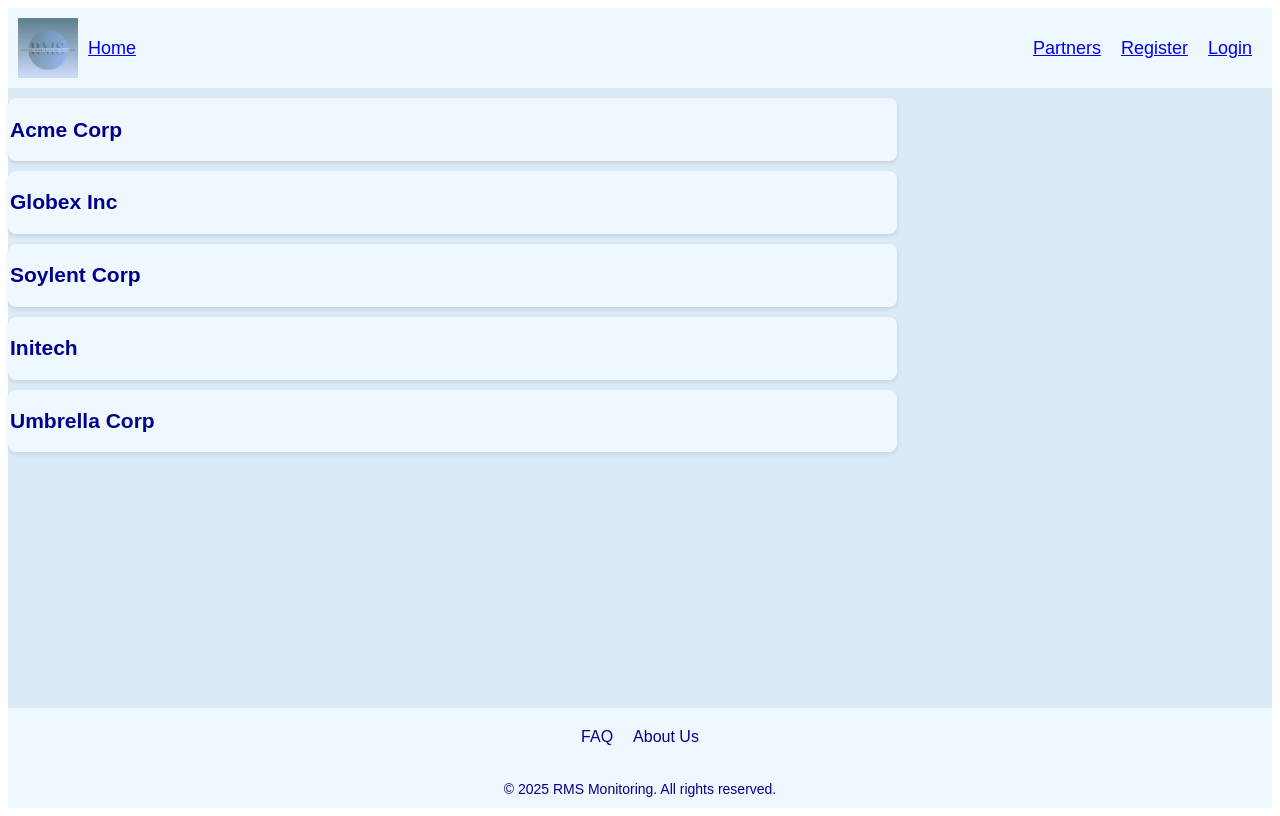
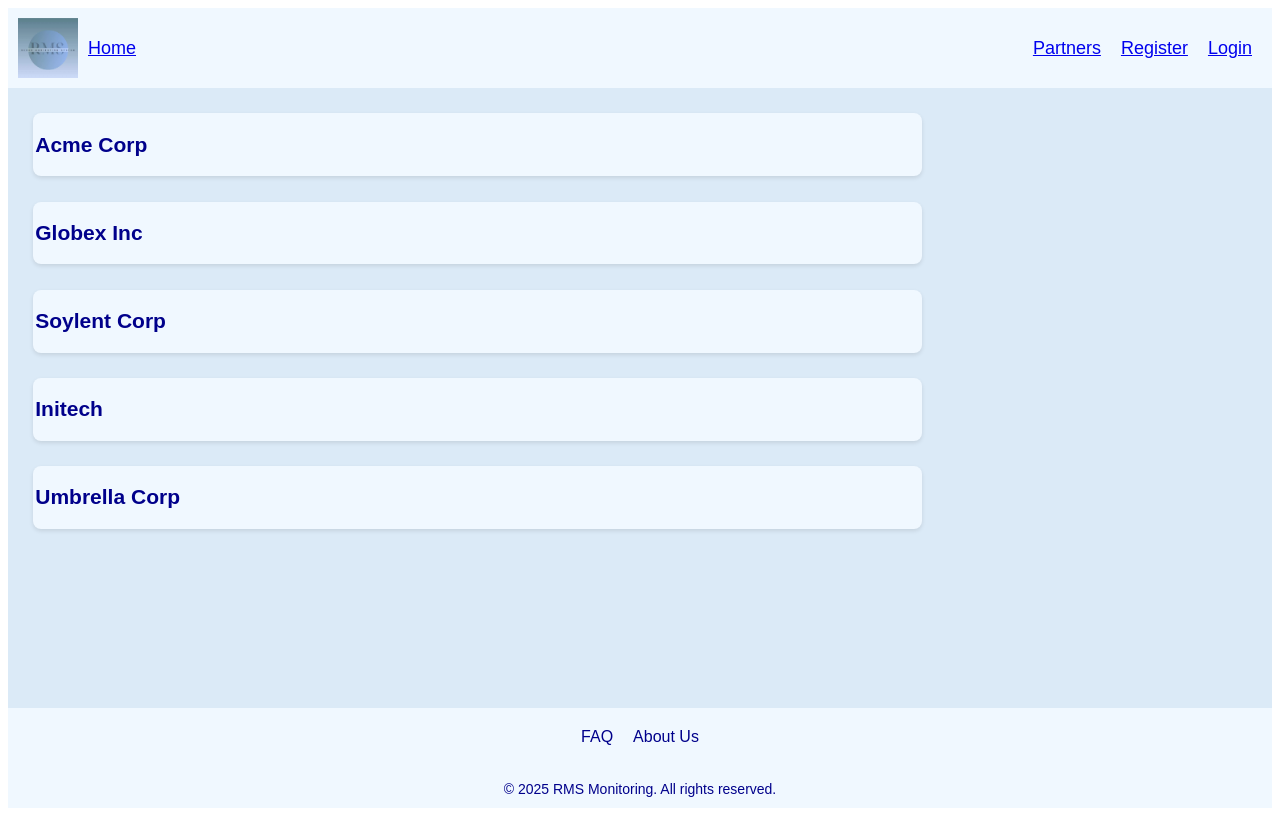
Before and after one commit to ricardo2509/clone-tabnews, a Next.js app: page /partners in a window 1280 px wide. Built offline with nearby package versions, Linux system fonts and the light colour scheme.

Commit message:
Updating css

```diff
--- a/pages/MissionVisionValues.js
+++ b/pages/MissionVisionValues.js
@@ -50,10 +50,10 @@ function Cards({ dataTitle, dataText }) {
 
 
 function Card({ item }) {
-    return <div className={item.title!=undefined ? s.cardTitle : s.card} style={{ width: item.width }}>
+    return <div className={item.title != undefined ? `${s.cardTitle} ${s.card}` : `${s.card}`} style={{ width: item.width }}>
         {item.title != undefined ? (
-                <h1>{(item.title)}</h1> )
-            :   (
+            <h1>{(item.title)}</h1>)
+            : (
                 <h2>{(item.text)}</h2>
             )
         }
--- a/pages/partners/index.js
+++ b/pages/partners/index.js
@@ -24,9 +24,9 @@ function Cards() {
     </div>
 }
 
-function Card(nome){
+function Card(nome) {
 
-    return <div className={s.cardPartner}>
+    return <div className={`${s.cardPartner} ${s.card}`}>
         <h2>{(nome.nome)}</h2>
     </div>
 }
--- a/pages/styles.module.css
+++ b/pages/styles.module.css
@@ -1,14 +1,16 @@
 .pageContainer {
     display: flex;
     flex-direction: column;
-    min-height: 100vh; /* Takes at least the full height of the viewport */
+    min-height: 100vh;
+    /* Takes at least the full height of the viewport */
     align-content: center;
     justify-content: space-between;
     background-color: #dbeaf7;
 }
 
 .mainContent {
-    flex-grow: 1; /* This makes the content area expand to fill all available space */
+    flex-grow: 1;
+    /* This makes the content area expand to fill all available space */
     position: relative;
     min-height: 73vh;
     align-content: center;
@@ -19,23 +21,23 @@
     color: black;
 }
 
-.divCenter{
+.divCenter {
     display: flex;
     justify-content: center;
     align-items: center;
     flex-direction: column;
 }
 
-.pageheader1{
+.pageheader1 {
     color: yellowgreen;
     display: flex;
     justify-content: space-between;
-     align-items: center;
-     padding: 10px;
-     background-color: #f0f8ff
+    align-items: center;
+    padding: 10px;
+    background-color: #f0f8ff
 }
 
-.pageheader2{
+.pageheader2 {
     font-family: Arial, Helvetica, sans-serif;
     color: darkblue;
     font-size: 18px;
@@ -45,20 +47,20 @@
 
 .pagefooter1 {
     margin-top: auto;
-    padding:10px;
+    padding: 10px;
     display: flex;
     flex-direction: column;
-    background-color:#f0f8ff;
+    background-color: #f0f8ff;
     justify-content: space-between;
-    align-items:center;
-    color:white;
+    align-items: center;
+    color: white;
     position: relative;
     min-height: 10vh;
 }
 
 .pagefooter2 {
     font-family: Arial, Helvetica, sans-serif;
-    color:darkblue;
+    color: darkblue;
     font-size: 18px;
     padding: 8px;
     align-content: center;
@@ -78,7 +80,7 @@
     font-size: 18px
 }
 
-.card{
+.card {
     display: flex;
     margin-left: auto;
     margin-right: auto;
@@ -93,20 +95,19 @@
     border-radius: 8px;
     box-shadow: 0 2px 4px rgba(0, 0, 0, 0.1);
 }
-.cardTitle{
-    display: flex;
-    margin-left: auto;
-    margin-right: auto;
-    margin-bottom: 1%;
-    flex-direction: column;
-    color: darkblue;
-    align-content: center;
-    text-align: center;
-    font-family: Arial, sans-serif;
-    font-size: 14px;
+
+.cardTitle {
     background-color: #b9d5ec;
-    border-radius: 8px;
-    box-shadow: 0 2px 4px rgba(0, 0, 0, 0.1);
+}
+
+.cardPartner {
+    margin: 2%;
+    margin-right: 0 !important;
+    margin-left: 2% !important;
+    width: 70%;
+    text-align: left;
+    min-width: 200px;
+    padding: 2px;
 }
 
 .hMessage {
@@ -125,11 +126,12 @@
 .hErrorMessage {
     background-color: brown;
 }
+
 .hWarningMessage {
     background-color: rgb(214, 145, 16);
 }
 
-.centerDiv{
+.centerDiv {
     display: flex;
     justify-content: center;
     align-items: center;
@@ -138,19 +140,3 @@
     margin-right: auto;
     margin-bottom: 1%;
 }
-
-.cardPartner{
-        margin: 10px;
-        color: darkblue;
-        width: 70%;
-        text-align: left;
-        min-width: 200px;
-        margin-right: 0 !important;
-        font-family: Arial, sans-serif;
-        font-size: 14px;
-        margin-left: 0 !important;
-        background-color: #f0f8ff;
-        padding: 2px;
-        border-radius: 8px;
-        box-shadow: 0 2px 4px rgba(0, 0, 0, 0.1)
-}
```
Lines whose indentation alone changed are shown as unchanged.
